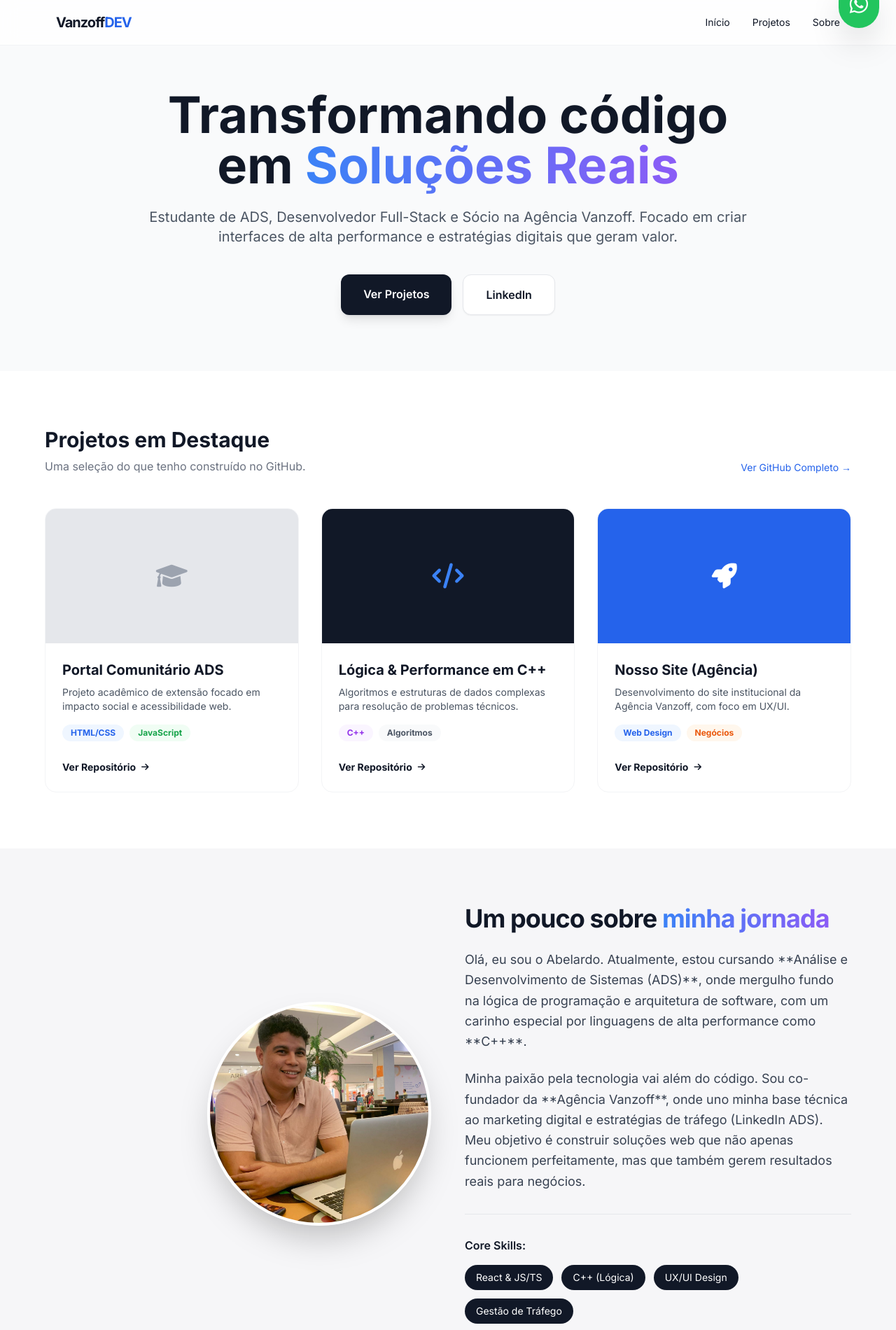
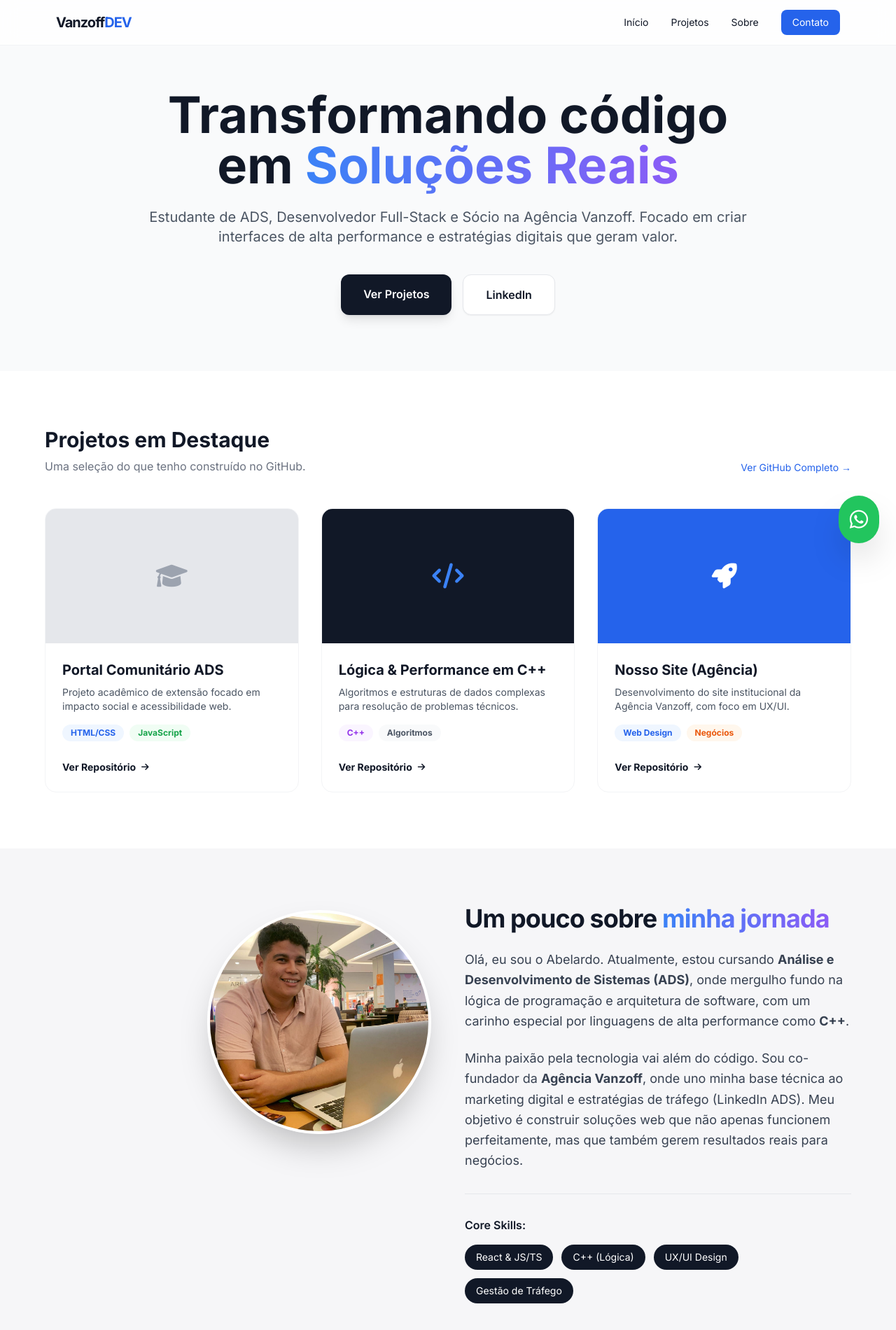
Before and after one commit to VanzoffDEV/My-Portfolio, a plain HTML site: page index.html in a window 1280 px wide. Shown: the top 1900 px of the page at 70% size. Drawn offline with nearby package versions, Linux system fonts and the light colour scheme.

Commit message:
Update contact links and improve HTML structure

```diff
--- a/index.html
+++ b/index.html
@@ -21,18 +21,24 @@
     <nav class="fixed w-full z-50 bg-white/80 backdrop-blur-md border-b border-gray-100">
         <div class="max-w-6xl mx-auto px-4 h-16 flex items-center justify-between">
             <span class="text-xl font-bold tracking-tighter">Vanzoff<span class="text-blue-600">DEV</span></span>
-            <div class="hidden md:flex space-x-8 text-sm font-medium">
+            <div class="hidden md:flex space-x-8 text-sm font-medium items-center">
                 <a href="#home" class="hover:text-blue-600 transition">Início</a>
                 <a href="#projetos" class="hover:text-blue-600 transition">Projetos</a>
                 <a href="#sobre" class="hover:text-blue-600 transition">Sobre</a>
-            <a href="https://wa.me/5581983029897text=Olá!%20Vim%20pelo%20seu%20portfólio."
-               target="_blank"
-               class="fixed bottom-6 right-6 bg-green-500 text-white p-4 rounded-full shadow-2xl hover:bg-green-600 transition-all z-50 flex items-center justify-center hover:scale-110">
-              <i class="fa-brands fa-whatsapp text-3xl"></i>
-           </a>
+                <a href="https://wa.me/5581983029897?text=Olá!%20Gostaria%20de%20fazer%20uma%20pesquisa%20e%20orçamento%20para%20meu%20site."
+                   target="_blank"
+                   class="bg-blue-600 text-white px-4 py-2 rounded-lg hover:bg-blue-700 transition">
+                   Contato
+                </a>
             </div>
         </div>
     </nav>
+
+    <a href="https://wa.me/5581983029897?text=Olá!%20Vim%20pelo%20seu%20portfólio."
+       target="_blank"
+       class="fixed bottom-6 right-6 bg-green-500 text-white p-4 rounded-full shadow-2xl hover:bg-green-600 transition-all z-50 flex items-center justify-center hover:scale-110">
+        <i class="fa-brands fa-whatsapp text-3xl"></i>
+    </a>
 
     <section id="home" class="pt-32 pb-20 px-4">
         <div class="max-w-4xl mx-auto text-center">
@@ -44,8 +50,8 @@
                 Focado em criar interfaces de alta performance e estratégias digitais que geram valor.
             </p>
             <div class="flex flex-col md:flex-row justify-center gap-4">
-                <a href="#projetos" class="px-8 py-4 bg-gray-900 text-white rounded-xl font-semibold hover:bg-gray-800 transition shadow-lg">Ver Projetos</a>
-                <a href="https://linkedin.com/in/SEU-PERFIL" target="_blank" class="px-8 py-4 bg-white border border-gray-200 rounded-xl font-semibold hover:bg-gray-50 transition shadow-sm">LinkedIn</a>
+                <a href="#projetos" class="px-8 py-4 bg-gray-900 text-white rounded-xl font-semibold hover:bg-gray-800 transition shadow-lg text-center">Ver Projetos</a>
+                <a href="https://www.linkedin.com/in/abelardo-vanzoff-9042b3196/" target="_blank" class="px-8 py-4 bg-white border border-gray-200 rounded-xl font-semibold hover:bg-gray-50 transition shadow-sm text-center">LinkedIn</a>
             </div>
         </div>
     </section>
@@ -110,10 +116,7 @@
     </section>
 
     <section id="sobre" class="py-20 bg-gray-100/50 px-4">
-        <div class="max-w-6xl mx-auto grid grid-cols-1 md:grid-cols-2 gap-12 items-center">
-
-            <div class="flex justify-center md:justify-end">
-                 <img
+        <div class="max-w-6xl mx-auto grid grid-cols-1 md:grid-cols-2 gap-12 items-start"> <div class="flex justify-center md:justify-end pt-2"> <img
                     src="imagens/WhatsApp Image 2026-04-27 at 23.54.27.jpeg"
                     alt="Foto de Abelardo Vanzoff"
                     class="rounded-full w-64 h-64 md:w-80 md:h-80 object-cover shadow-2xl border-4 border-white"
@@ -124,11 +127,11 @@
                 <h2 class="text-4xl font-bold mb-6 tracking-tight">Um pouco sobre <span class="gradient-text">minha jornada</span></h2>
 
                 <p class="text-lg text-gray-700 mb-6 leading-relaxed">
-                    Olá, eu sou o Abelardo. Atualmente, estou cursando **Análise e Desenvolvimento de Sistemas (ADS)**, onde mergulho fundo na lógica de programação e arquitetura de software, com um carinho especial por linguagens de alta performance como **C++**.
+                    Olá, eu sou o Abelardo. Atualmente, estou cursando <strong>Análise e Desenvolvimento de Sistemas (ADS)</strong>, onde mergulho fundo na lógica de programação e arquitetura de software, com um carinho especial por linguagens de alta performance como <strong>C++</strong>.
                 </p>
 
                 <p class="text-lg text-gray-700 mb-8 leading-relaxed">
-                    Minha paixão pela tecnologia vai além do código. Sou co-fundador da **Agência Vanzoff**, onde uno minha base técnica ao marketing digital e estratégias de tráfego (LinkedIn ADS). Meu objetivo é construir soluções web que não apenas funcionem perfeitamente, mas que também gerem resultados reais para negócios.
+                    Minha paixão pela tecnologia vai além do código. Sou co-fundador da <strong>Agência Vanzoff</strong>, onde uno minha base técnica ao marketing digital e estratégias de tráfego (LinkedIn ADS). Meu objetivo é construir soluções web que não apenas funcionem perfeitamente, mas que também gerem resultados reais para negócios.
                 </p>
 
                 <div class="border-t border-gray-200 pt-8 mt-8">
@@ -150,7 +153,7 @@
             <div class="flex justify-center space-x-6 mb-8 text-2xl">
                 <a href="https://github.com/VanzoffDEV" target="_blank" class="hover:text-blue-400 transition"><i class="fa-brands fa-github"></i></a>
                 <a href="https://www.linkedin.com/in/abelardo-vanzoff-9042b3196/" target="_blank" class="hover:text-blue-400 transition"><i class="fa-brands fa-linkedin"></i></a>
-                <a href="https://wa.me/5581983029897text=Olá!%20Vim%20pelo%20seu%20portfólio."  target="_blank" class="hover:text-blue-400 transition"><i class="fa-brands fa-whatsapp"></i></a>
+                <a href="https://wa.me/5581983029897?text=Olá!%20Vim%20pelo%20seu%20portfólio." target="_blank" class="hover:text-blue-400 transition"><i class="fa-brands fa-whatsapp"></i></a>
             </div>
             <p class="text-gray-500 text-sm">© 2026 VanzoffDEV. Desenvolvido com foco em resultados.</p>
         </div>
```
